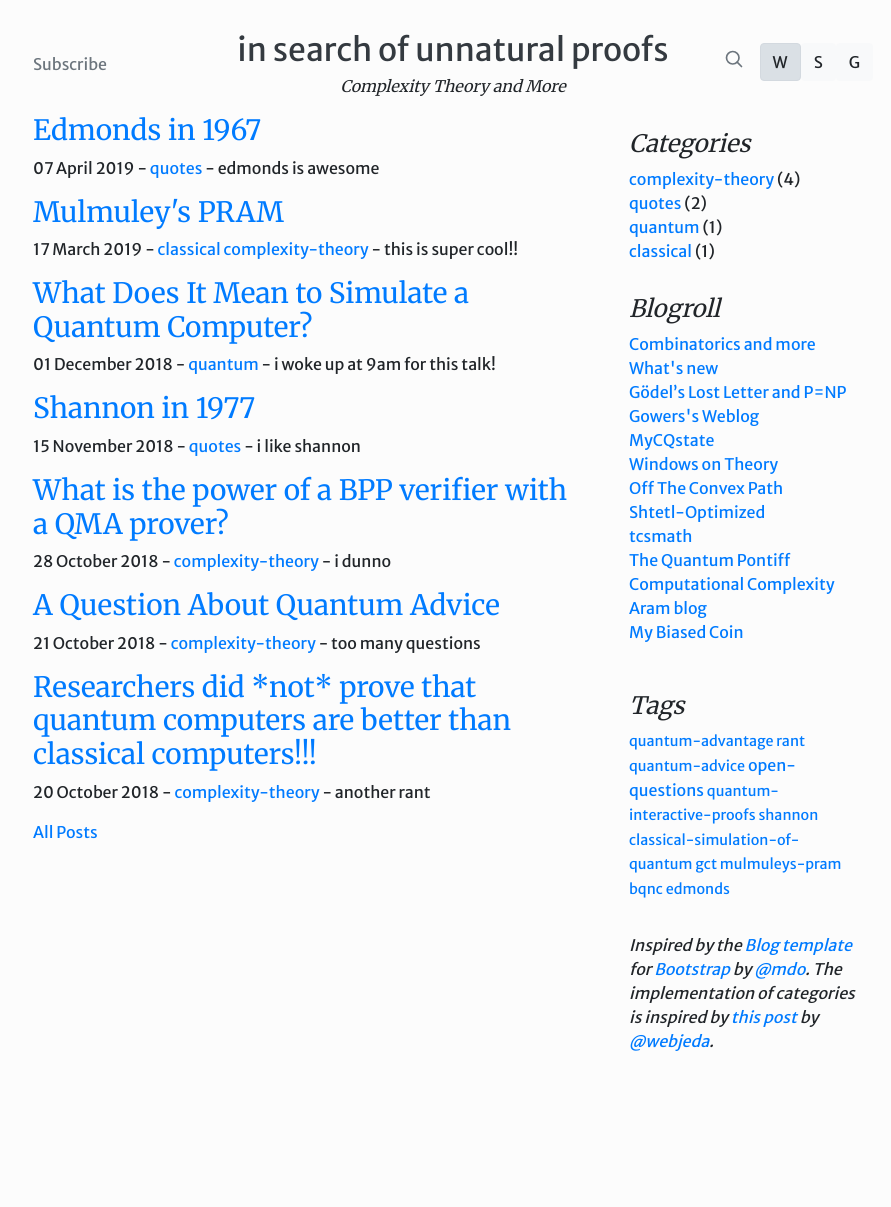
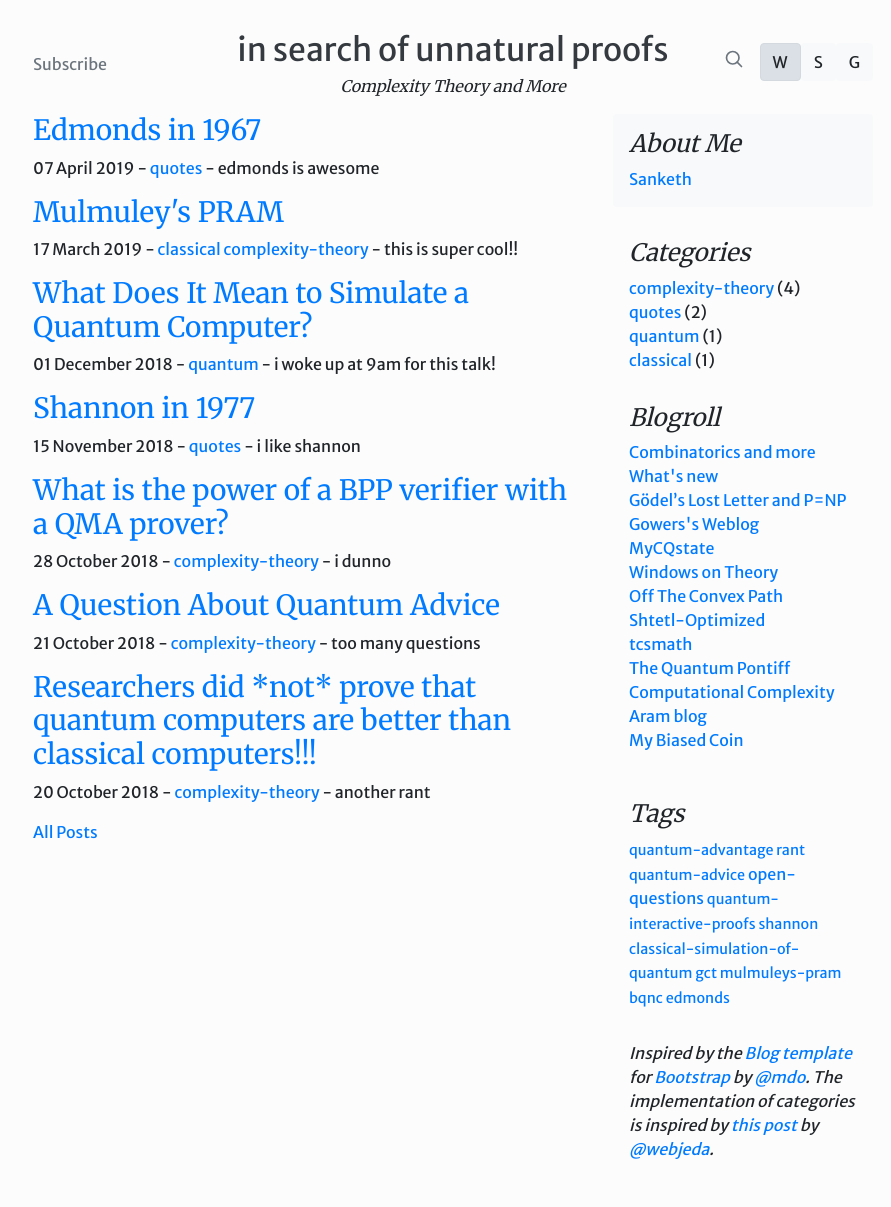
Before and after one commit to unnatural-proofs/unnatural-proofs.github.io, a Jekyll site: the page built from index.html, in a window 1280 px wide. Shown: the whole page, without its empty margins (187-1078 px from the left). Built offline with Jekyll 4.4.1, drawn with Linux system fonts in a browser that asks for light colours; nearby versions of some CDN libraries; before the commit the page ends 1099 px from its top, so only the background shows below that.

Commit message:
added about me

```diff
--- a/_includes/aside.html
+++ b/_includes/aside.html
@@ -1,9 +1,9 @@
-<!-- <div class="p-3 mb-3 bg-light rounded">
-    <h4 class="font-italic">About</h4>
+<div class="p-3 mb-3 bg-light rounded">
+    <h4 class="font-italic">About Me</h4>
     <p class="mb-0">
-        TODO
+        <a href="http://sankethmenda.com">Sanketh</a>
     </p>
-</div> -->
+</div>
 
 <div class="p-3">
     <h4 class="font-italic">Categories</h4>
```
